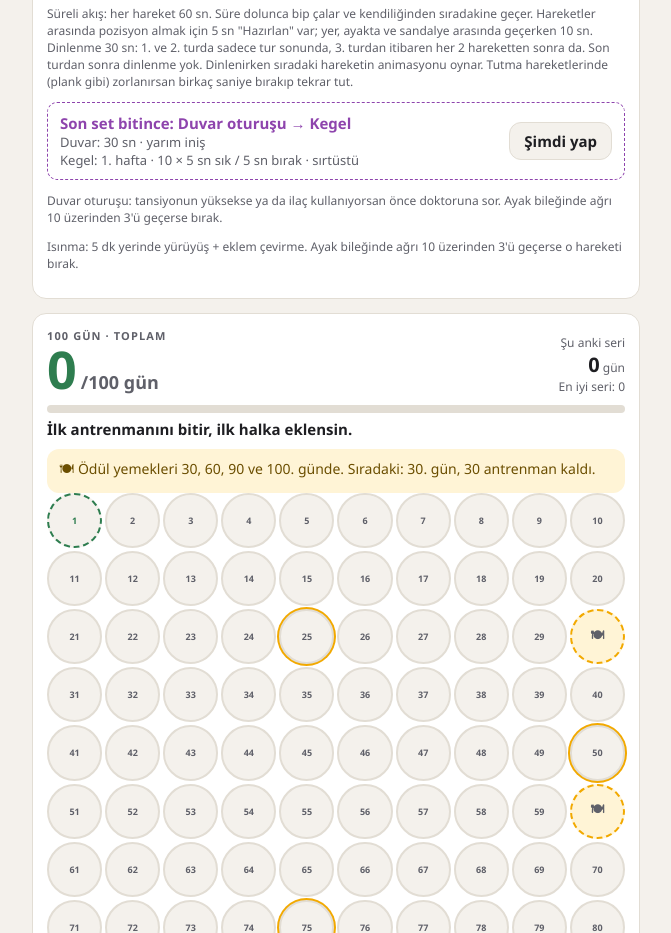
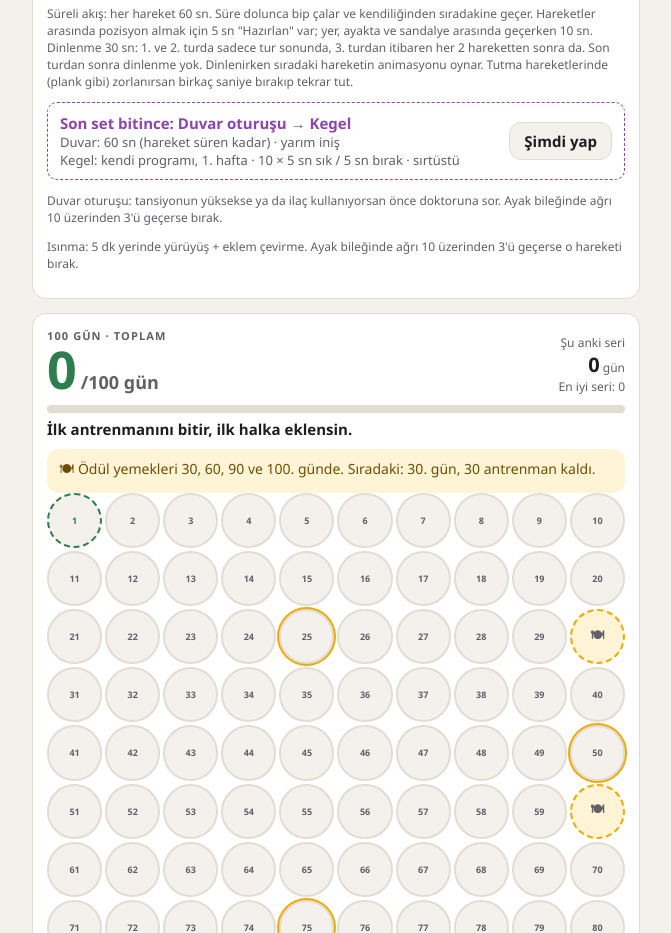
Before and after one commit to mertaltunokk-byte/antrenman, a plain HTML site: page index.html in a window 1280 px wide. Shown: the part 1280-2213 px from the top of the page, without its empty margins (304-975 px from the left). Drawn offline with Linux system fonts and the light colour scheme.

Commit message:
Duvar oturuşu hareket süresi kadar; Kegel bağımsız; süre tablosuna eklendi
Co-Authored-By: Claude Opus 5.5 <noreply@anthropic.com>
Claude-Session: https://claude.ai/code/session_01JcVfAzLE5djgvaYpMAEmdG

```diff
--- a/index.html
+++ b/index.html
@@ -406,7 +406,7 @@ function ayarUI(){ const d=DAYS[day], cp=presetOf(ayar());
   $("ayPre").querySelectorAll("button").forEach(b=>b.onclick=()=>{ if(playing) return; const x=PRESETS[+b.dataset.p]; try{ localStorage.setItem("gobek-ayar",JSON.stringify({w:x.w,r:x.r,t:x.t})); }catch(e){} updDoses(); }); $("ayW").textContent=workOf()+" sn"; $("ayR").textContent=restOf()+" sn"; $("ayT").textContent=toursFor(d)+" tur";
   { const rows=breakdown(d), T=rows.reduce((a,r)=>({wk:a.wk+r.wk,rs:a.rs+r.rs,pr:a.pr+r.pr}),{wk:0,rs:0,pr:0});
     $("ayBd").innerHTML=`<table><tr><th></th><th>Çalışma</th><th>Dinlenme</th><th>Hazırlan</th></tr>`+rows.map((r,i)=>`<tr><td>${i+1}. tur</td><td>${fmtD(r.wk)}</td><td>${fmtD(r.rs)}</td><td>${fmtD(r.pr)}</td></tr>`).join("")
-      +`<tr class="sum"><td>Toplam</td><td>${fmtD(T.wk)}</td><td>${fmtD(T.rs)}</td><td>${fmtD(T.pr)}</td></tr></table>Her tur ${d.ex.length} hareket × ${workOf()} sn. Dinlenme turun sonunda (son turda yok); 3. turdan itibaren 2 harekette bir de var. Hazırlan: hareketler arası pozisyon alma süresi. Toplam: ${fmtD(T.wk+T.rs+T.pr)}.`; }
+      +`<tr class="sum"><td>Toplam</td><td>${fmtD(T.wk)}</td><td>${fmtD(T.rs)}</td><td>${fmtD(T.pr)}</td></tr></table>Her tur ${d.ex.length} hareket × ${workOf()} sn. ${!restOf()||toursFor(d)<2?"Bu ayarda dinlenme yok.":(toursFor(d)>=3?"Dinlenme turun sonunda (son turda yok); 3. turdan itibaren 2 harekette bir de var.":"Dinlenme 1. turun sonunda.")} Hazırlan: hareketler arası pozisyon alma süresi. Toplam: ${fmtD(T.wk+T.rs+T.pr)}.<br>Son turdan sonra her zaman: duvar oturuşu ${fmtD(wallPlan().sec)} (+5 sn hazırlan) + Kegel ${fmtD(kegelSec())}. Hepsiyle birlikte: ${fmtD(T.wk+T.rs+T.pr+5+wallPlan().sec+kegelSec())}.`; }
   $("ayTot").textContent=`Bugün: yaklaşık ${String(workoutMin(d)).replace(".",",")} dk`+(ayar()?" · "+(cp?cp.n:"kendi ayarın"):" · otomatik plan");
   $("ayarBtn").textContent = ayar() ? (cp ? `⚙️ ${cp.n}: ${workOf()} sn / ${restOf()} sn / ${toursFor(d)} tur` : `⚙️ Kendi ayarın: ${workOf()} sn / ${restOf()} sn / ${toursFor(d)} tur`) : "⚙️ Süreleri kendim ayarla"; }
 $("ayarBtn").onclick=()=>{ if(playing) return; $("ayar").hidden=!$("ayar").hidden; ayarUI(); };
@@ -563,7 +563,8 @@ function kegelPlan(){
   const wk=Math.floor(n/6)+1;
   return {wk, hold: wk<=2?5:(wk<=4?7:10), reps:10, quick: wk>4?10:0};
 }
-function kegelDoseText(){ const k=kegelPlan(); return `${k.wk}. hafta · ${k.reps} × ${k.hold} sn sık / ${k.hold} sn bırak${k.quick?` + ${k.quick} hızlı`:""} · sırtüstü`; }
+function kegelSec(){ const k=kegelPlan(); return 5 + k.reps*k.hold*2 + k.quick*2; }
+function kegelDoseText(){ const k=kegelPlan(); return `kendi programı, ${k.wk}. hafta · ${k.reps} × ${k.hold} sn sık / ${k.hold} sn bırak${k.quick?` + ${k.quick} hızlı`:""} · sırtüstü`; }
 let kegelTimer=null, kegelSeq=[], kegelIdx=-1, kegelEnd=0;
 function startKegel(){
   const k=kegelPlan(); kegelSeq=[{w:"HAZIRLAN",s:5,c:"Sırtüstü uzan, dizleri bük"}];
@@ -608,9 +609,10 @@ $("kegelSkip").onclick=()=>endKegel(false);
 $("kegelNow").onclick=()=>{ if(playing) stopAll(); wDate=null; keepAwakeOn(); startWall(false); };
 // ---------- Duvar oturuşu (setlerden sonra, Kegel'den önce) ----------
 function wallPlan(){ const wk=kegelPlan().wk;
-  const sec = wk<=2?30 : wk===3?45 : wk===4?60 : wk<=6?75 : wk<=8?90 : wk<=10?105 : 120;
+  // Duvar oturuşu süresi etkin ayarın çalışma süresine eşit (en az 20, en fazla 120 sn); duruş haftaya göre: 5. haftadan itibaren derin
+  const sec = Math.max(20, Math.min(120, workOf()));
   return {wk, sec, deep: wk>=5}; }
-function wallDoseText(){ const w=wallPlan(); return `${w.sec} sn · ${w.deep?"dizler ~90°":"yarım iniş"}`; }
+function wallDoseText(){ const w=wallPlan(); return `${w.sec} sn (hareket süren kadar) · ${w.deep?"dizler ~90°":"yarım iniş"}`; }
 let wallOn=false, wallTimer=null, wallEnd=0, wallPrep=true, wallBeeped=-1;
 function startWall(fromSets){
   const w=wallPlan(); wallOn=true; wallPrep=true; wallEnd=Date.now()+5000; wallBeeped=-1;
--- a/sw.js
+++ b/sw.js
@@ -1,5 +1,5 @@
 // Uygulama dosyalarını telefona kaydeder; internet olmadan da açılır.
-const CACHE = "antrenman-v27";
+const CACHE = "antrenman-v28";
 const FILES = ["./", "index.html", "manifest.webmanifest", "uyanik.mp4",  "apple-touch-icon.png",  "carsamba_0.png",  "carsamba_1.png",  "carsamba_2.png",  "carsamba_3.png",  "ch_climber.png",  "ch_cross.png",  "ch_forearm.png",  "ch_highknee.png",  "ch_plank.png",  "ch_seated.png",  "cuma_0.png",  "cuma_1.png",  "cuma_2.png",  "cuma_3.png",  "cuma_4.png",  "icon-192.png",  "icon-512.png",  "pazartesi_0.png",  "pazartesi_1.png",  "pazartesi_2.png",  "pazartesi_3.png",  "pazartesi_4.png",  "persembe_0.png",  "persembe_1.png",  "persembe_2.png",  "persembe_3.png",  "persembe_4.png",  "sali_0.png",  "sali_1.png",  "sali_2.png",  "sali_3.png",  "sali_4.png",  "wallsit_deep.png",  "wallsit_half.png"];
 self.addEventListener("install", e => {
   e.waitUntil(caches.open(CACHE).then(c => c.addAll(FILES.map(f => new Request(f, {cache: "reload"})))).then(() => self.skipWaiting()));
```
